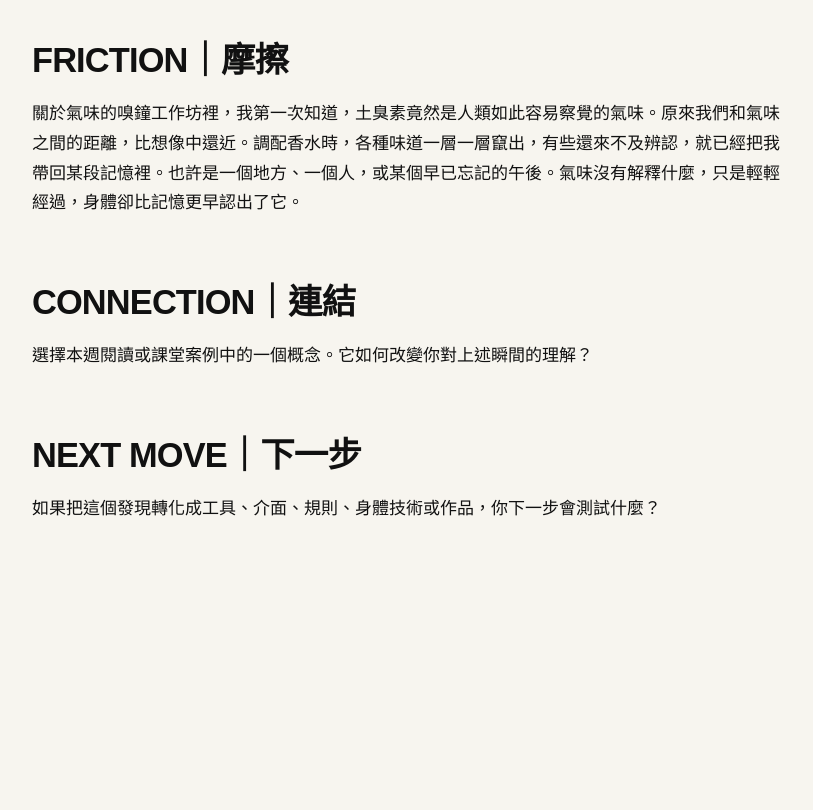
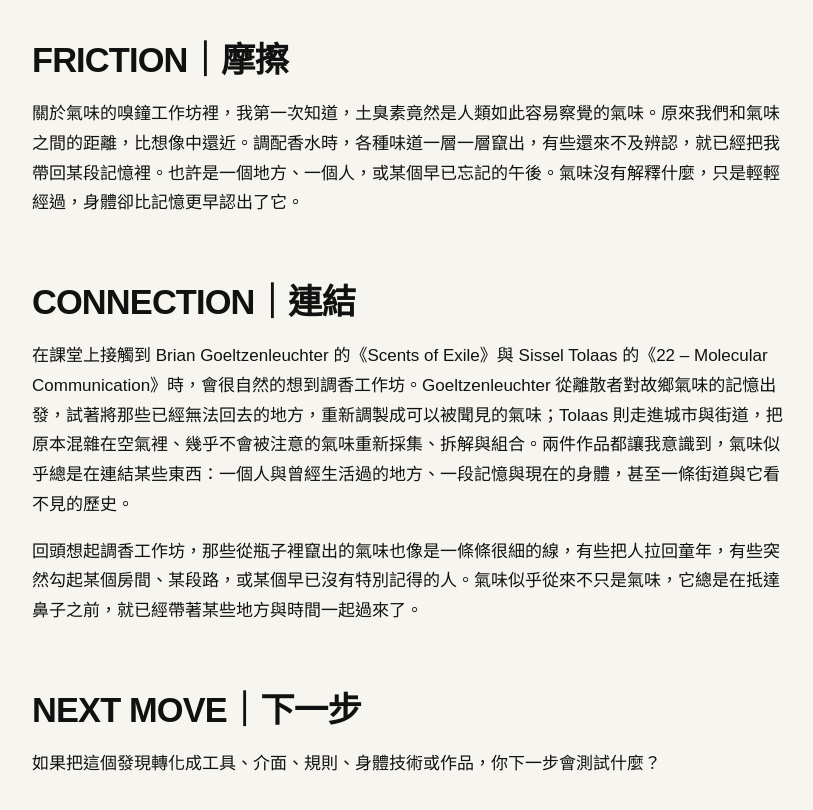
Before and after one commit to yenchichen1998/fieldworkarchive, a Jekyll site: the page built from weeks/week-04.md, in a window 1280 px wide and 900 px high, scrolled down 2116 px, cut to the strip 14-824 px from the top of the window. Shown: the whole strip, without its empty margins (48-861 px from the left). Built offline with Jekyll 4.4.1, drawn with Linux system fonts in a browser that asks for light colours; before the commit the page ends 2761 px from its top, so only the background shows below that.

Commit message:
Update week-04.md

```diff
--- a/weeks/week-04.md
+++ b/weeks/week-04.md
@@ -23,7 +23,9 @@ Nixon 提出的「慢暴力」，讓我重新注意那些沒有明確爆點、
 
 ## CONNECTION｜連結
 
-選擇本週閱讀或課堂案例中的一個概念。它如何改變你對上述瞬間的理解？
+在課堂上接觸到 Brian Goeltzenleuchter 的《Scents of Exile》與 Sissel Tolaas 的《22 – Molecular Communication》時，會很自然的想到調香工作坊。Goeltzenleuchter 從離散者對故鄉氣味的記憶出發，試著將那些已經無法回去的地方，重新調製成可以被聞見的氣味；Tolaas 則走進城市與街道，把原本混雜在空氣裡、幾乎不會被注意的氣味重新採集、拆解與組合。兩件作品都讓我意識到，氣味似乎總是在連結某些東西：一個人與曾經生活過的地方、一段記憶與現在的身體，甚至一條街道與它看不見的歷史。
+
+回頭想起調香工作坊，那些從瓶子裡竄出的氣味也像是一條條很細的線，有些把人拉回童年，有些突然勾起某個房間、某段路，或某個早已沒有特別記得的人。氣味似乎從來不只是氣味，它總是在抵達鼻子之前，就已經帶著某些地方與時間一起過來了。
 
 ## NEXT MOVE｜下一步
 
```
